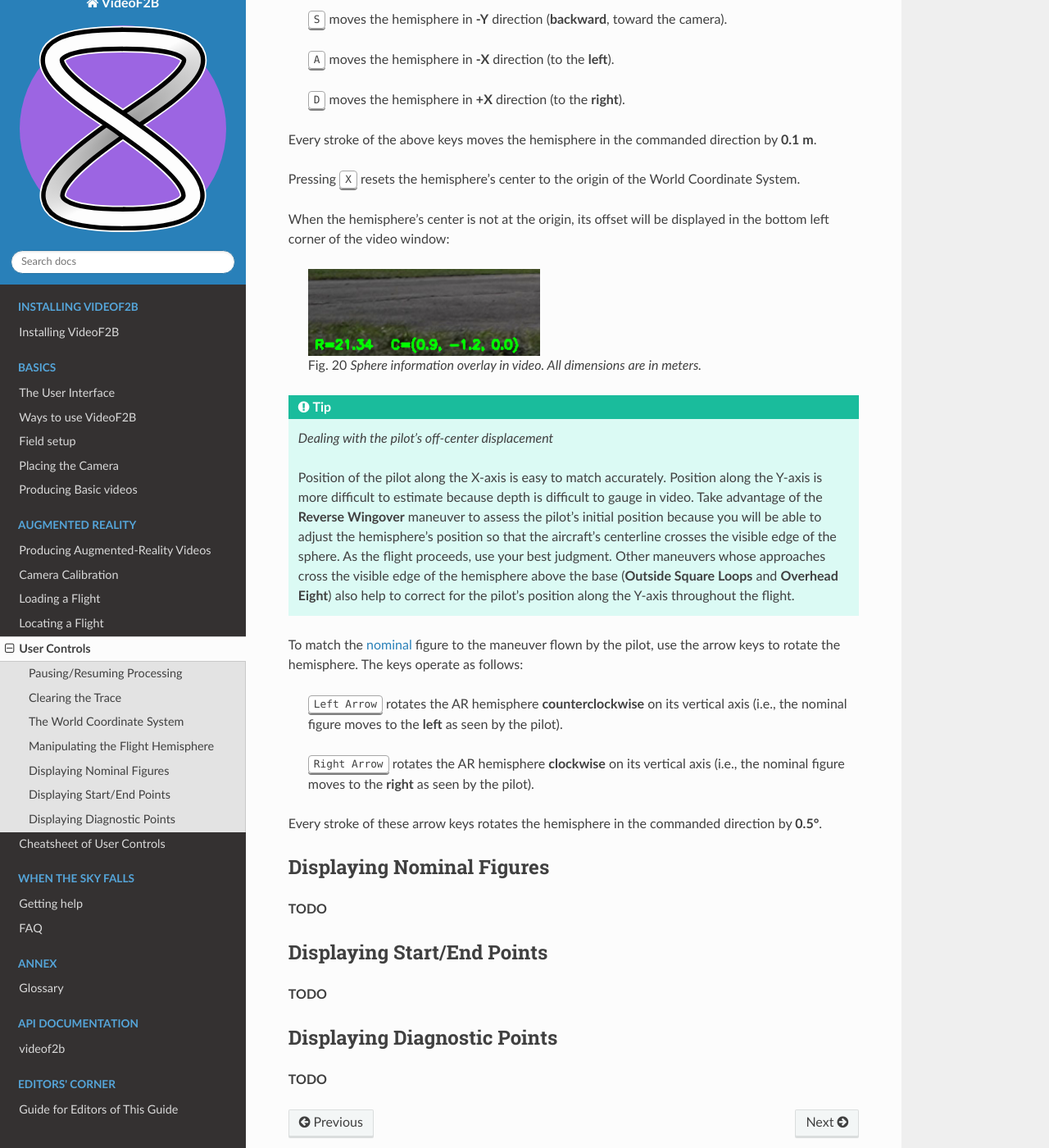
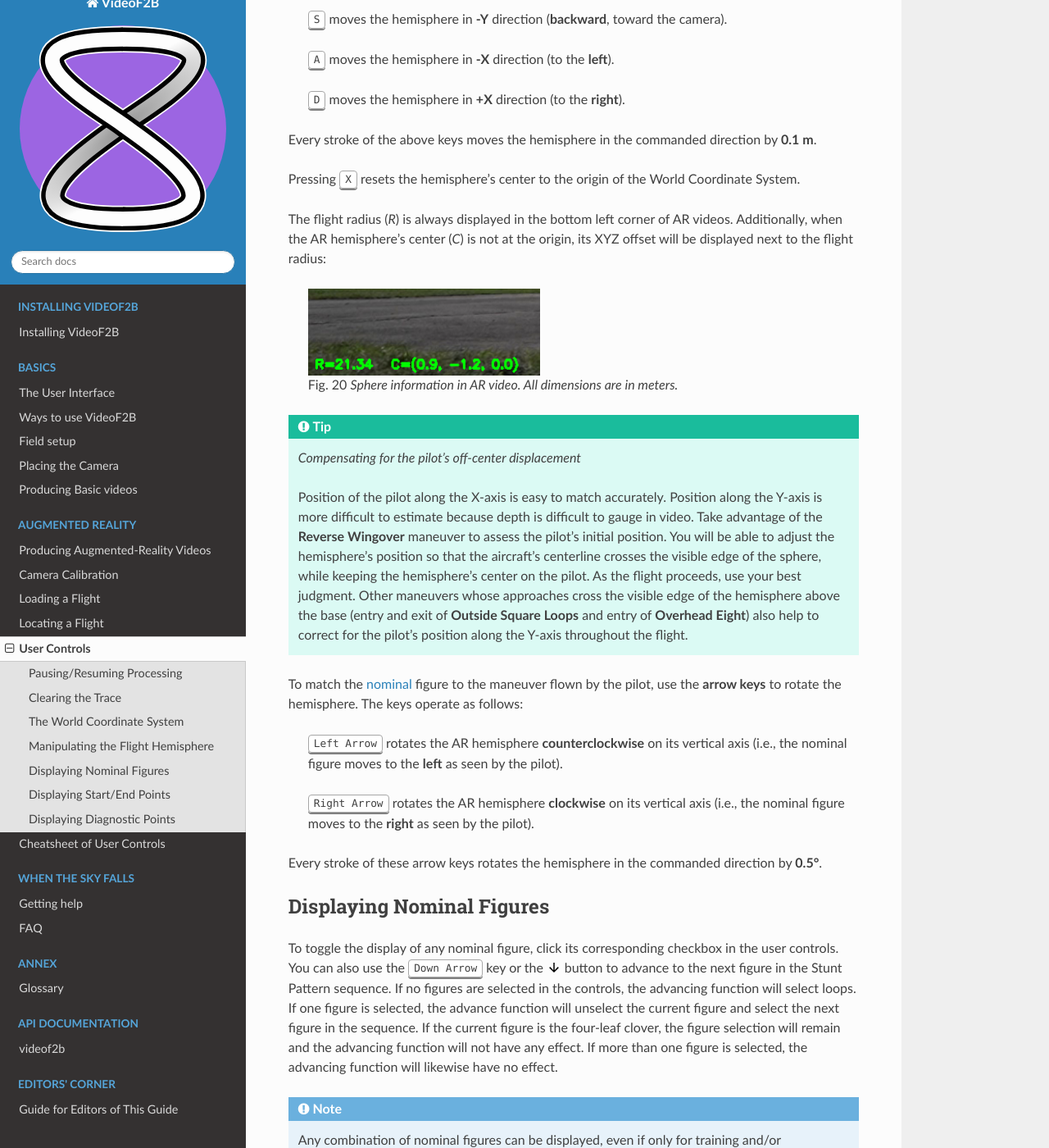
Before and after one commit to alsolera/VideoF2B, a Sphinx documentation site: the page built from docs/source/user-controls-ar.rst, in a window 1280 px wide and 1400 px high, scrolled down 2279 px. Shown: the whole window at 82% size. Built offline with Sphinx 7.4.7 and the Read the Docs theme 2.0.0, drawn with Linux system fonts in a browser that asks for light colours; some of the changed text lies outside the part shown.

Commit message:
User Controls page: major update

```diff
--- a/docs/source/user-controls-ar.rst
+++ b/docs/source/user-controls-ar.rst
@@ -70,24 +70,25 @@
 
 Pressing :kbd:`X` resets the hemisphere's center to the origin of the World Coordinate System.
 
-When the hemisphere's center is not at the origin, its offset will be displayed in the bottom left corner of
-the video window:
+The flight radius (*R*) is always displayed in the bottom left corner of AR videos. Additionally, when the AR
+hemisphere's center (*C*) is not at the origin, its XYZ offset will be displayed next to the flight radius:
 
     .. figure:: images/sphere-info-overlay.png
 
-        Sphere information overlay in video. All dimensions are in meters.
+        Sphere information in AR video. All dimensions are in meters.
 
-.. tip:: *Dealing with the pilot's off-center displacement*
+.. tip:: *Compensating for the pilot's off-center displacement*
 
     Position of the pilot along the X-axis is easy to match accurately. Position along the Y-axis is more
     difficult to estimate because depth is difficult to gauge in video. Take advantage of the **Reverse
-    Wingover** maneuver to assess the pilot's initial position because you will be able to adjust the
-    hemisphere's position so that the aircraft's centerline crosses the visible edge of the sphere. As the
-    flight proceeds, use your best judgment. Other maneuvers whose approaches cross the visible edge of the
-    hemisphere above the base (**Outside Square Loops** and **Overhead Eight**) also help to correct for the
-    pilot's position along the Y-axis throughout the flight.
+    Wingover** maneuver to assess the pilot's initial position.  You will be able to adjust the hemisphere's
+    position so that the aircraft's centerline crosses the visible edge of the sphere, while keeping the
+    hemisphere's center on the pilot. As the flight proceeds, use your best judgment. Other maneuvers whose
+    approaches cross the visible edge of the hemisphere above the base (entry and exit of **Outside Square
+    Loops** and entry of **Overhead Eight**) also help to correct for the pilot's position along the Y-axis
+    throughout the flight.
 
-To match the :term:`nominal` figure to the maneuver flown by the pilot, use the arrow keys to rotate the
+To match the :term:`nominal` figure to the maneuver flown by the pilot, use the **arrow keys** to rotate the
 hemisphere. The keys operate as follows:
 
     :kbd:`Left Arrow` rotates the AR hemisphere **counterclockwise** on its vertical axis (i.e., the nominal
@@ -99,20 +100,57 @@
 Every stroke of these arrow keys rotates the hemisphere in the commanded direction by **0.5°**.
 
 Displaying Nominal Figures
-------------------------------
+--------------------------
 
-**TODO**
+To toggle the display of any nominal figure, click its corresponding checkbox in the user controls.  You can
+also use the :kbd:`Down Arrow` key or the |Icon for Figure Advance| button to advance to the next figure in
+the Stunt Pattern sequence.  If no figures are selected in the controls, the advancing function will select
+loops.  If one figure is selected, the advance function will unselect the current figure and select the next
+figure in the sequence.  If the current figure is the four-leaf clover, the figure selection will remain and
+the advancing function will not have any effect.  If more than one figure is selected, the advancing function
+will likewise have no effect.
+
+.. note::
+
+    Any combination of nominal figures can be displayed, even if only for
+    training and/or demonstration purposes.
 
 Displaying Start/End Points
 ---------------------------
 
-**TODO**
+Every maneuver has a start and an end point for judging purposes, as defined by the FAI F2B Rules. To toggle
+the display of start and end points on the displayed nominal figure(s), click the **Draw Start/End points**
+checkbox at any time during AR processing:
+
+    .. figure:: images/draw-endpoints-chk.png
+
+        This controls the display of start/end points in displayed figure(s).
+
+The start point is displayed in green |Image for start point|, and the end point
+is displayed in red |Image for end point|.
 
 Displaying Diagnostic Points
 ----------------------------
 
-**TODO**
+VideoF2B can optionally display diagnostic points. These are just visual aids for presentation. They are
+defined as endpoints of the arcs that make up a figure.  In simple loops, they're at the bottom of the loop.
+In more complex figures, diagnostic points help to visualize where the connections between the "straight"
+segments and the corners or loops of the figure are located.
 
+To toggle the display of diagnostic points on the displayed nominal figure(s), click the **Draw Diagnostics** checkbox at any time during AR processing:
+
+    .. figure:: images/draw-diags-chk.png
+
+        This controls the display of diagnostic points in displayed figure(s).
+
+Diagnostic points are displayed in alternating green and red colors per figure.  For example, this is the
+square horizontal eight with diagnostics displayed:
+
+    .. figure:: images/diagnostic-points.png
+
+        Example: figure with diagnostics enabled.
+
+The start/end points are drawn on top of the diagnostic points in case both options are enabled for display.
 
 
 .. |Icon for Pause button| image:: images/icons/pause-circle-line.svg
@@ -120,3 +158,12 @@
 
 .. |Icon for Play button| image:: images/icons/play-circle-line.svg
     :class: inline
+
+.. |Icon for Figure Advance| image:: images/icons/arrow-down-line.svg
+    :class: inline
+
+.. |Image for start point| image:: images/ar-start-pt.png
+    :class: inline
+
+.. |Image for end point| image:: images/ar-end-pt.png
+    :class: inline
```
Also changed, not shown: docs/source/images/ar-end-pt.png (added), docs/source/images/ar-start-pt.png (added), docs/source/images/diagnostic-points.png (added), docs/source/images/draw-diags-chk.png (added), docs/source/images/draw-endpoints-chk.png (added), docs/source/images/icons/arrow-down-line.svg (added).
